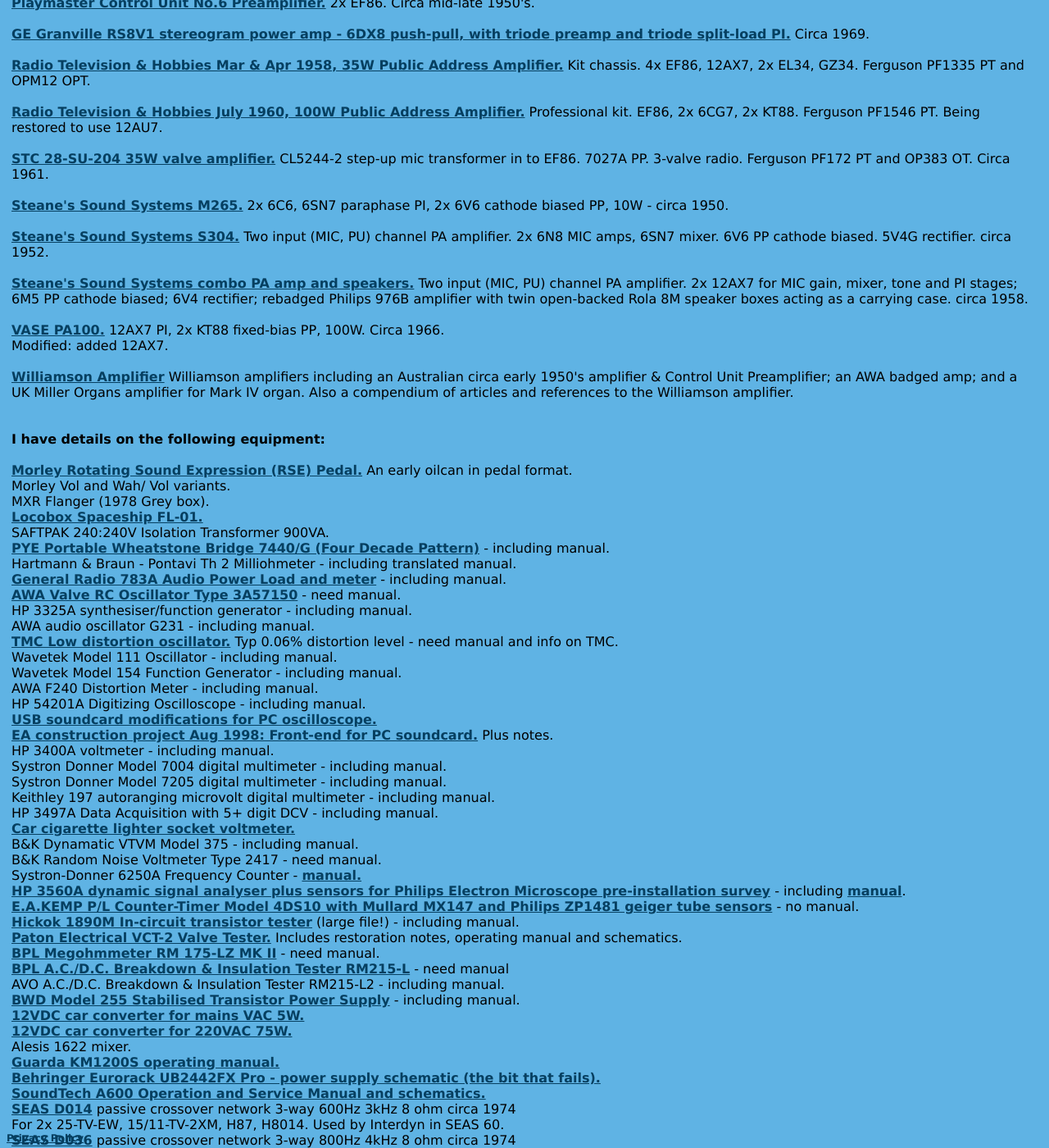
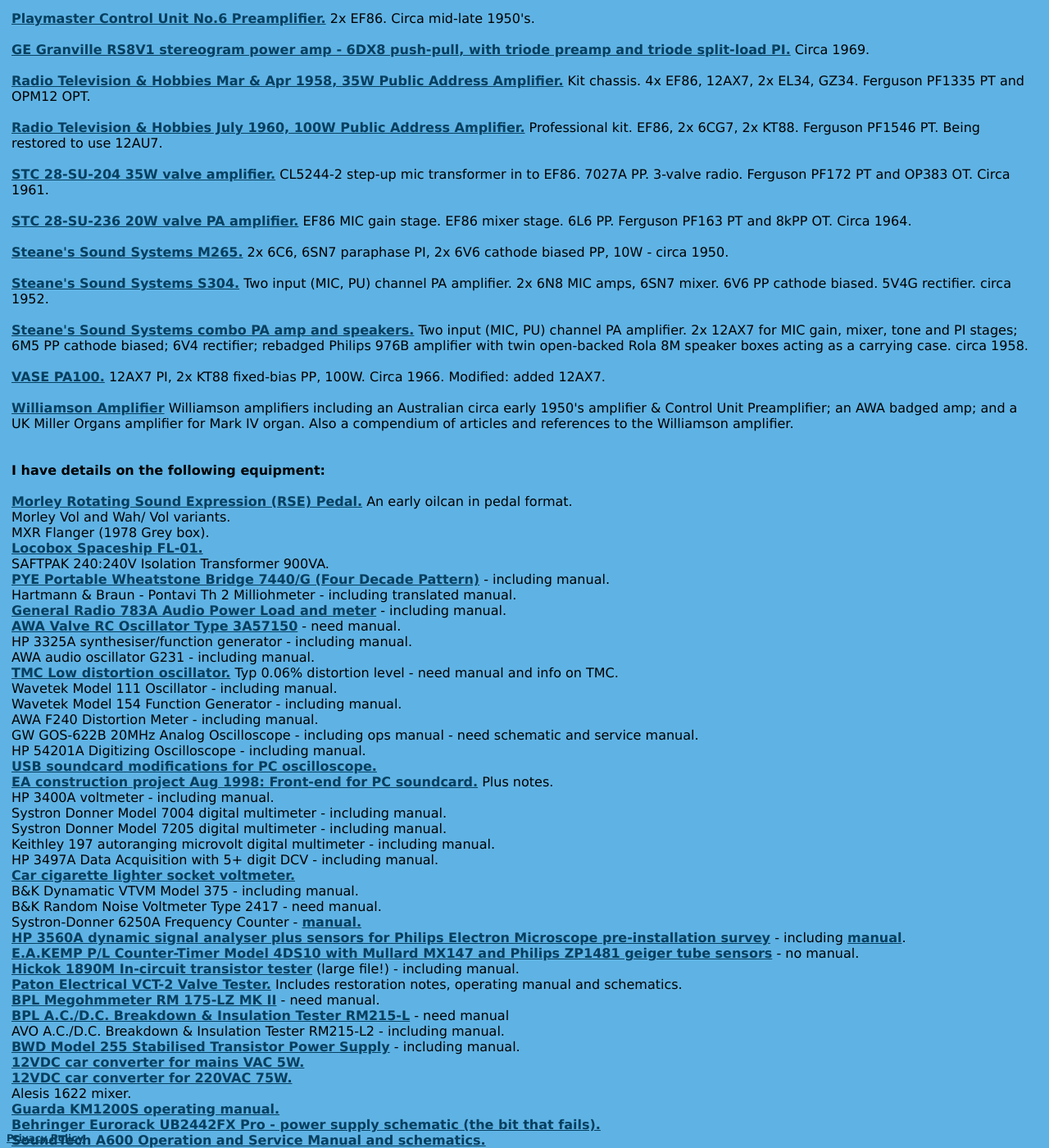
Before and after one commit to michael-robbins/michael-robbins.github.io, a Jekyll site: the page built from projects/amplifier.html, in a window 1280 px wide and 1400 px high, scrolled down 2218 px. Shown: the whole window at 82% size. Built offline with Jekyll 4.4.1, drawn with Linux system fonts in a browser that asks for light colours; some of the changed text lies outside the part shown.

Commit message:
Update amplifier.html

```diff
--- a/projects/amplifier.html
+++ b/projects/amplifier.html
@@ -99,7 +99,10 @@
       <a href="/static/Fisonic 30WGR photos.pdf">FI-SONIC 30WGR. </a> 30W guitar head circa 1966-7. 4x 12AX7, 6AV6, 6BM8, 2x 6L6GC, 6V4. 2 normal and 2 brilliant inputs. Bass/treble fender style tone stack. Neon/LDR tremolo. Reverb for 300 ohm input pan. LTP PI with output feedback to cathode tap. Cathode biased and bypassed PP. A&R 5547 PT and 2783 OT.
       <br />
       <br />
-      <a href="/projects/McPherson.html">McPherson Twin-Channel 60W Instrument Amplifier - 12AX7, 6AN8, 2x KT88, 5AS4 - 1964. <br />McPherson Mk IV 55W guitar amplifier - 3x 12AX7 cathodyne PI, 2x 6CA7 fixed bias PP - 1965. </a>
+      <a href="/projects/McPherson.html">McPherson Twin-Channel 60W Instrument Amplifier - 12AX7, 6AN8, 2x KT88, 5AS4 - 1964.
+      <br />
+      <br />
+      McPherson Mk IV 55W guitar amplifier - 3x 12AX7 cathodyne PI, 2x 6CA7 fixed bias PP - 1965. </a>
       <br />
       <br />
       <a href="/static/Philips952.jpg">Philips 952.</a> Three input (2x MIC, 1x PU) channel PA amplifier. 807  PP, grounded cathode, grid driver Tx. Circa early 1950's.
@@ -145,6 +148,9 @@
       <a href="/static/STC 28-SU-204 amplifier.pdf">STC 28-SU-204 35W valve amplifier.</a> CL5244-2 step-up mic transformer in to EF86. 7027A PP. 3-valve radio. Ferguson PF172 PT and OP383 OT. Circa 1961.
       <br />
       <br />
+      <a href="/static/STC 28-SU-236 20W amplifier.pdf">STC 28-SU-236 20W valve PA amplifier.</a> EF86 MIC gain stage. EF86 mixer stage. 6L6 PP. Ferguson PF163 PT and 8kPP OT. Circa 1964.
+      <br />
+      <br />
       <a href="/static/Steanes Ansett Valve Amplifier.pdf">Steane's Sound Systems M265.</a> 2x 6C6, 6SN7 paraphase PI, 2x 6V6 cathode biased PP, 10W - circa 1950.
       <br />
       <br />
@@ -195,6 +199,8 @@
       Wavetek Model 154 Function Generator - including manual.
       <br />
       AWA F240 Distortion Meter - including manual.
+      <br />
+      GW GOS-622B 20MHz Analog Oscilloscope - including ops manual - need schematic and service manual.
       <br />
       HP 54201A Digitizing Oscilloscope - including manual.
       <br />
```
Also changed, not shown: other parts of projects/amplifier.html (+2 -4 lines).
